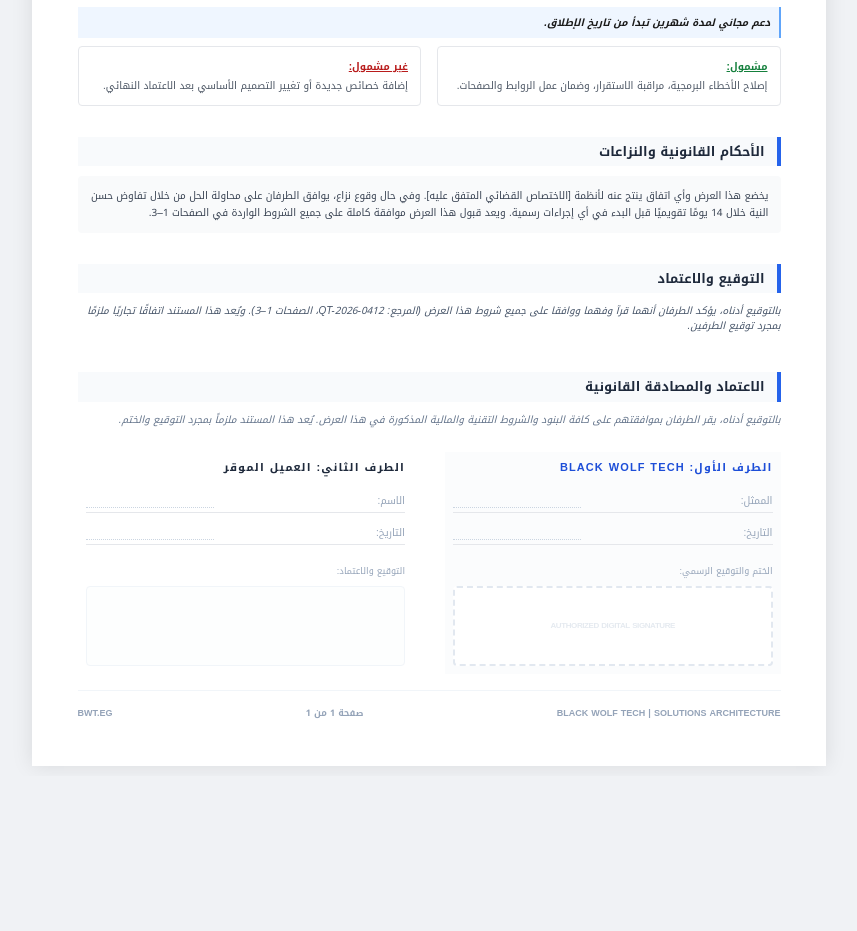
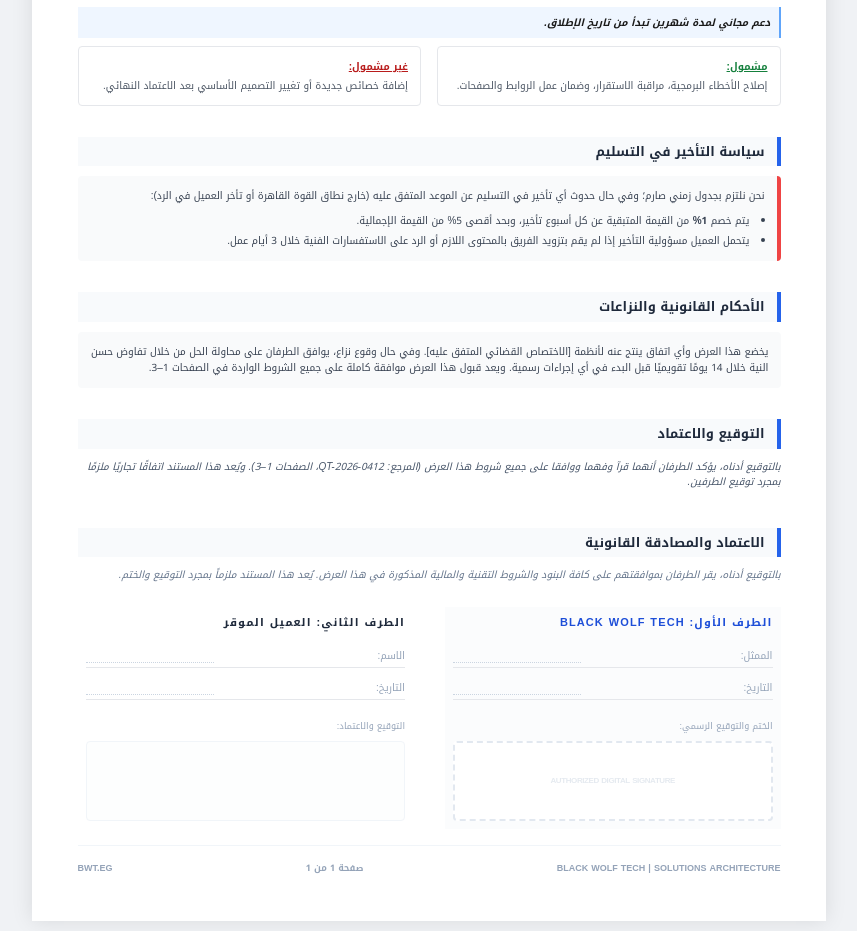
Before and after one commit to aahmed-black-wolf/Quotation, a plain HTML site: page index.html in a window 1280 px wide. Shown: the part 1761-2692 px from the top of the page, without its empty margins (211-1068 px from the left). Before the commit the page ends 2537 px from the top, so only its background shows below. Drawn offline with nearby package versions, Linux system fonts and the light colour scheme.

Commit message:
update: section

```diff
--- a/index.html
+++ b/index.html
@@ -352,6 +352,7 @@
         <div>• المراجعة البشرية للترجمة.</div>
         <div>• إدخال المحتوى يدويًا على نطاق واسع.</div>
       </div>
+
       <h2 class="section-title">تفاصيل الضمان والصيانة (SLA)</h2>
       <div class="mb-4 text-[10px]">
         <p
@@ -374,6 +375,26 @@
             </p>
           </div>
         </div>
+      </div>
+
+      <h2 class="section-title">سياسة التأخير في التسليم</h2>
+      <div
+        class="mb-4 rounded border-r-4 border-red-500 bg-gray-50 p-3 text-[10px] leading-relaxed text-gray-700"
+      >
+        <p>
+          نحن نلتزم بجدول زمني صارم؛ وفي حال حدوث أي تأخير في التسليم عن الموعد
+          المتفق عليه (خارج نطاق القوة القاهرة أو تأخر العميل في الرد):
+        </p>
+        <ul class="mt-2 list-inside list-disc space-y-1">
+          <li>
+            يتم خصم <strong>1%</strong> من القيمة المتبقية عن كل أسبوع تأخير،
+            وبحد أقصى 5% من القيمة الإجمالية.
+          </li>
+          <li>
+            يتحمل العميل مسؤولية التأخير إذا لم يقم بتزويد الفريق بالمحتوى
+            اللازم أو الرد على الاستفسارات الفنية خلال 3 أيام عمل.
+          </li>
+        </ul>
       </div>
 
       <h2 class="section-title">الأحكام القانونية والنزاعات</h2>
```
